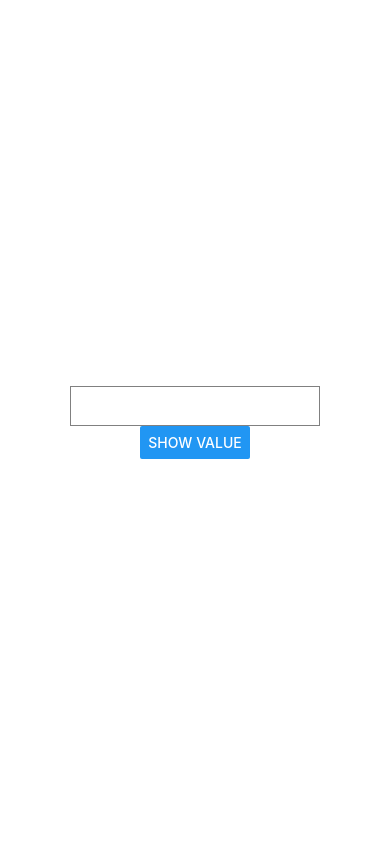
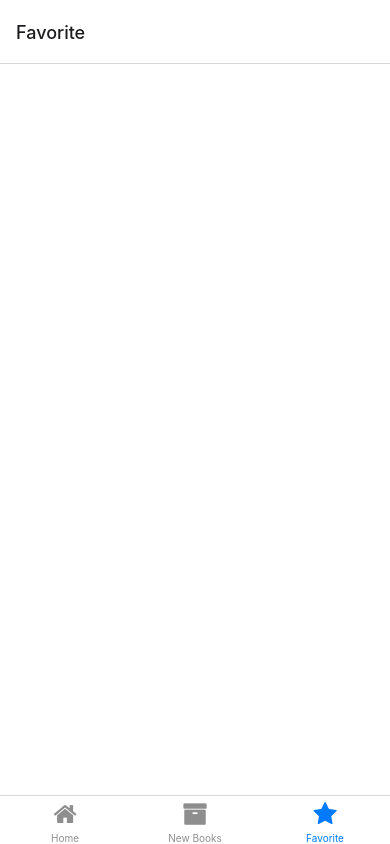
Before and after one commit to AbMo047/MobileApp, a React Native app: screen /Favorite in a window 390 px wide. Built offline with nearby package versions, Linux system fonts and the light colour scheme.

Commit message:
Favorites page toegevoegd en functie en tab toegevoegd

```diff
--- a/App.tsx
+++ b/App.tsx
@@ -1,9 +1,44 @@
+import { NavigationContainer, TabActions } from "@react-navigation/native";
 import * as React from "react";
 import HomeScreen from "./components/HomeScreen";
+import { createBottomTabNavigator } from "@react-navigation/bottom-tabs";
+import Favorite from "./components/FavoritePage";
+import { FontAwesome } from "@expo/vector-icons";
+import NewBooks from "./components/NewBooks";
+import {Book} from './books'
+import { useState } from "react";
 
 const App = () => {
+  const Tab = createBottomTabNavigator();
+  const [favorite, setFavorite] = useState<Book[]>([]);
   return (
-    <HomeScreen></HomeScreen>
+    <NavigationContainer>
+      <Tab.Navigator>
+        <Tab.Screen name="Home" options={{
+            tabBarIcon: ({color, size}) => <FontAwesome name="home" size={size} color={color} />
+        }}>
+        {
+          () => <HomeScreen favorite={favorite} setFavorite={setFavorite}></HomeScreen>
+        }
+        </Tab.Screen>
+        <Tab.Screen name="New Books" options={{
+            tabBarIcon: ({color, size}) => <FontAwesome name="archive" size={size} color={color} />
+        }}>
+          {
+            () => <NewBooks favorite={favorite} setFavorite={setFavorite}></NewBooks>
+          }
+
+        </Tab.Screen>
+        <Tab.Screen name="Favorite" options={{
+            tabBarIcon: ({color, size}) => <FontAwesome name="star" size={size} color={color} />
+        }}>
+          {
+            () => <Favorite favorite={favorite} setFavorite={setFavorite}></Favorite>
+          }
+        </Tab.Screen>
+
+      </Tab.Navigator>
+    </NavigationContainer>
   )
 }
 
--- /dev/null
+++ b/components/FavoritePage.tsx
@@ -0,0 +1,54 @@
+import { View, Text, Image, Pressable, StyleSheet, Button } from "react-native";
+import Constants from "expo-constants";
+import { Book } from "../books";
+
+interface FavProps {
+    favorite: Book[],
+    setFavorite: (favorite: Book[]) => void
+}
+const Favorite = ({ favorite, setFavorite }: FavProps) => {
+    return (
+        <View style={styles.container}>
+            {
+                favorite.map(book => {
+                    return <View style={styles.box} key={book.title}>
+                        <Text>{book.title}</Text>
+                        <Image style={{ width: 80, height: 80 }} source={{ uri: book.image }} />
+                        <Button title="Remove" onPress={() => {
+                            setFavorite([...favorite.filter((book, index) => index.toString())])
+                        }}></Button>
+                    </View>
+                })
+            }
+        </View>
+    )
+}
+const styles = StyleSheet.create({
+    container: {
+        flexDirection: "row",
+        flex: 1,
+        alignItems:"center",
+        paddingTop: Constants.statusBarHeight,
+        backgroundColor: "#fff",
+
+    },
+    box: {
+        alignItems: "center",
+        width: 200,
+        height: 200,
+        paddingTop: 5,
+        borderWidth: 1,
+        borderColor: "black",
+        borderRadius: 10
+    },
+    button: {
+        alignItems: 'center',
+        justifyContent: 'center',
+        paddingVertical: 12,
+        paddingHorizontal: 32,
+        borderRadius: 4,
+        elevation: 3,
+        backgroundColor: 'black',
+    }
+});
+export default Favorite;
--- a/components/HomeScreen.tsx
+++ b/components/HomeScreen.tsx
@@ -1,42 +1,76 @@
-import React, { useEffect, useState } from "react";
-import { Image, StyleSheet, Text, View,TextInput, Alert, Button } from "react-native";
+import React, { useState } from "react";
+import { Image, StyleSheet, Text, View, TextInput, Button, ScrollView, Alert, Pressable } from "react-native";
 import Constants from "expo-constants";
 import { Book } from "../books"
 
-const HomeScreen = () => {
-  const [books,setBooks] = useState<Book[]>([])
-  const apiCall = async (query:string) => {
+interface HomeProps {
+  favorite:Book[],
+  setFavorite:(favorite:Book[])=>void
+}
+
+const HomeScreen = ({favorite,setFavorite}:HomeProps) => {
+  const [books, setBooks] = useState<Book[]>([])
+
+   const apiCall = async (query: string) => {
     const data = await fetch(`https://api.itbook.store/1.0/search/${query}`);
     const res = await data.json();
-    const x : Book[] = await res.books;
+    const x: Book[] = await res.books;
     setBooks(x);
   }
   const [text, setText] = useState("");
   return (
     <View style={styles.container}>
-      <TextInput style={{height:40,width:250, borderColor:"gray", borderWidth:1}}
+      <ScrollView>
+        <View style={{ flex: 1, alignItems: "center", marginTop:0 }}>
+          <TextInput style={{ height: 40, width: 250, borderColor: "gray", borderWidth: 1 }}
             onChangeText={text => setText(text)}
-      value={text}/>
-      <Button title="Show Value" onPress={() => { apiCall(text)}}/>
+            value={text} />
+          <Button title="Show Value" onPress={() => { apiCall(text) }} />
           {
-        books.map(book=> {
-          return <View key={book.title}>
+            books.map(book => {
+              return <View style={styles.box} key={book.title}>
                 <Text>{book.title}</Text>
-            <Image style={{width:40, height:50}} source={{uri:book.image}}/>
+                <Image style={{ width: 80, height: 80 }} source={{ uri: book.image }} />
+                <Pressable style={styles.button} onPress={()=>{
+                  setFavorite(
+                    [...favorite, book]
+                  )
+                  Alert.alert("Toegevoegd aan jouw favorieten")
+                }}></Pressable>
               </View>
             })
           }
-
+        </View>
+      </ScrollView>
     </View>
   )
 }
 const styles = StyleSheet.create({
   container: {
+    flexDirection:"row",
     flex: 1,
     paddingTop: Constants.statusBarHeight,
     backgroundColor: "#fff",
-    alignItems: "center",
-    justifyContent: "center",
+
   },
+  box: {
+    alignItems:"center",
+    width: 200,
+    height: 200,
+    paddingTop:5,
+    borderWidth: 1,
+    borderColor: "black",
+    borderRadius: 10
+  },
+  button: {
+    alignItems: 'center',
+    justifyContent: 'center',
+    paddingVertical: 12,
+    paddingHorizontal: 32,
+    borderRadius: 4,
+    elevation: 3,
+    backgroundColor: 'black',
+  }
+
 });
 export default HomeScreen;
--- /dev/null
+++ b/components/NewBooks.tsx
@@ -0,0 +1,86 @@
+import { View, Text, Image, StyleSheet, ScrollView, Pressable, Alert } from "react-native";
+import { Book } from "../books";
+import Constants from "expo-constants";
+import React, { useEffect, useState } from "react";
+interface NewProps {
+    favorite:Book[],
+    setFavorite:(favorite:Book[])=>void
+  }
+
+
+const NewBooks = ({favorite,setFavorite}:NewProps) => {
+
+    const [booksCount, setBookscount] = useState(0);
+    const [books, setBooks] = useState<Book[]>([])
+
+
+    useEffect(() => {
+        const apiCallNewBooks1 = async () => {
+            const data = await fetch(`https://api.itbook.store/1.0/new`);
+            const res = await data.json();
+            const x: Book[] = await res.books;
+            setBooks(x)
+        }
+        apiCallNewBooks1()
+    }, [])
+
+
+    return (
+        <View style={{ flex: 1, alignItems: "center", marginTop: 25, marginBottom: 25 }}>
+            <ScrollView>
+                {
+                    books.map(book => {
+                        return <View style={styles.box} key={book.title}>
+                          <Text>{book.title}</Text>
+                          <Image style={{ width: 80, height: 80 }} source={{ uri: book.image }} />
+                          <Pressable style={styles.button} onPress={()=>{
+                            setFavorite(
+                              [...favorite, book]
+                            )
+                            Alert.alert("Toegevoegd aan jouw favorieten")
+                          }}></Pressable>
+                        </View>
+                      })
+                }
+            </ScrollView>
+
+        </View>
+    )
+}
+const styles = StyleSheet.create({
+    container: {
+        flexDirection: "row",
+        flex: 1,
+        paddingTop: Constants.statusBarHeight,
+        backgroundColor: "#fff",
+
+    },
+    box: {
+        alignItems: "center",
+        width: 200,
+        height: 175,
+        borderWidth: 1,
+        borderColor: "black",
+        borderRadius: 10,
+        marginTop:25
+    },
+    button: {
+        alignItems: 'center',
+        justifyContent: 'center',
+        paddingVertical: 12,
+        paddingHorizontal: 32,
+        borderRadius: 4,
+        elevation: 3,
+        backgroundColor: 'black',
+        color: "white"
+    },
+    text: {
+        fontSize: 8,
+        lineHeight: 0,
+        fontWeight: 'bold',
+        letterSpacing: 0.25,
+        color: 'white',
+      },
+
+});
+export default NewBooks;
--- a/package.json
+++ b/package.json
@@ -11,9 +11,11 @@
   "dependencies": {
     "@emotion/react": "^11.10.5",
     "@emotion/styled": "^11.10.5",
+    "@expo/vector-icons": "^13.0.0",
     "@mui/icons-material": "^5.10.15",
     "@mui/material": "^5.10.15",
     "@mui/styled-engine-sc": "^5.10.14",
+    "@react-navigation/bottom-tabs": "^6.5.2",
     "@react-navigation/drawer": "^6.5.1",
     "@react-navigation/native": "^6.0.13",
     "@react-navigation/native-stack": "^6.9.1",
@@ -28,7 +30,9 @@
     "react-native-safe-area-context": "4.4.1",
     "react-native-screens": "~3.18.0",
     "react-native-web": "~0.18.9",
-    "styled-components": "^5.3.6"
+    "styled-components": "^5.3.6",
+    "@expo/webpack-config": "^0.17.2",
+    "@react-native-async-storage/async-storage": "~1.17.3"
   },
   "devDependencies": {
     "@babel/core": "^7.12.9",
```
Also changed, not shown: 1 other file (tests, documents, lock files or other folders). Lines whose indentation alone changed are shown as unchanged.
